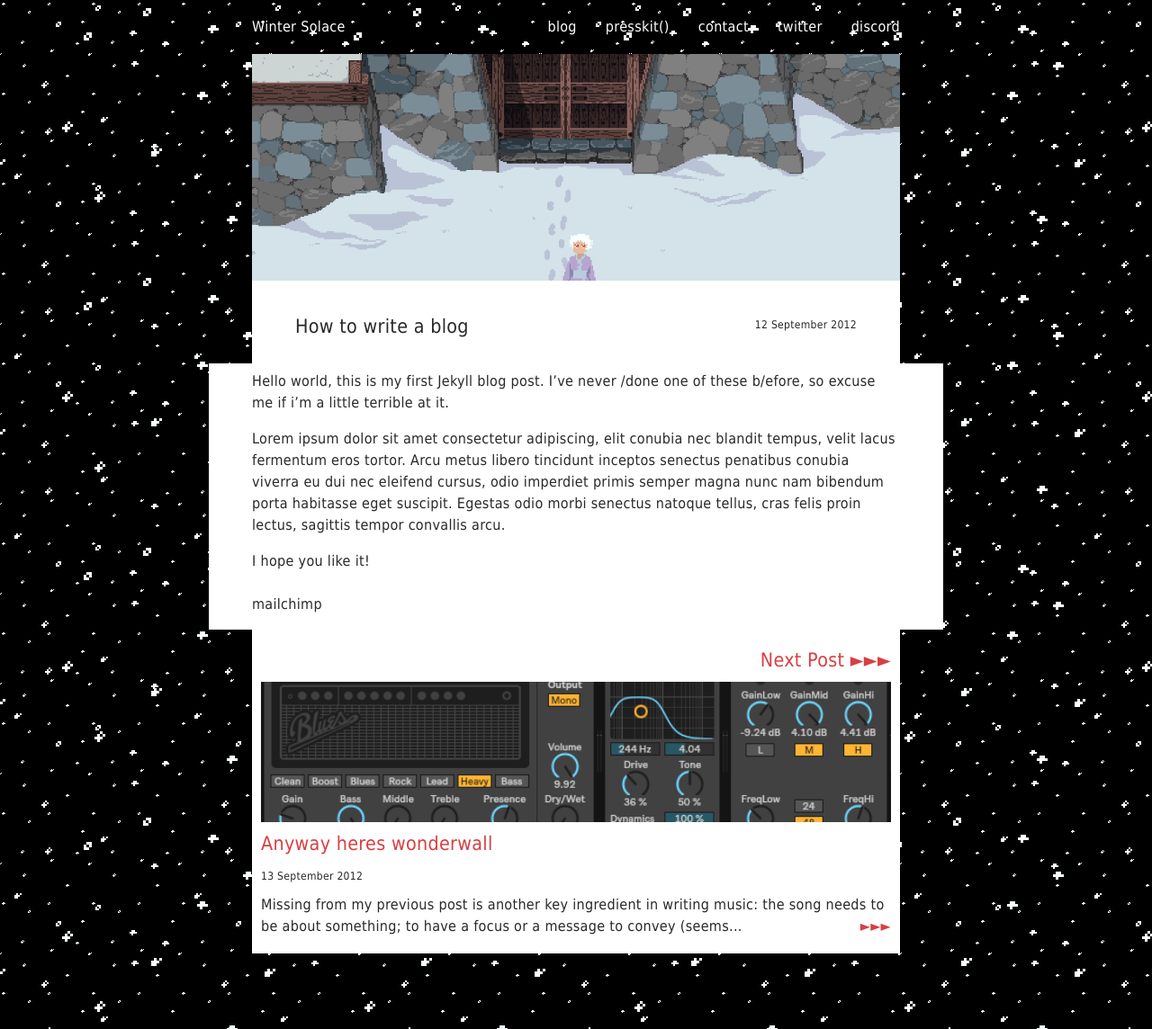
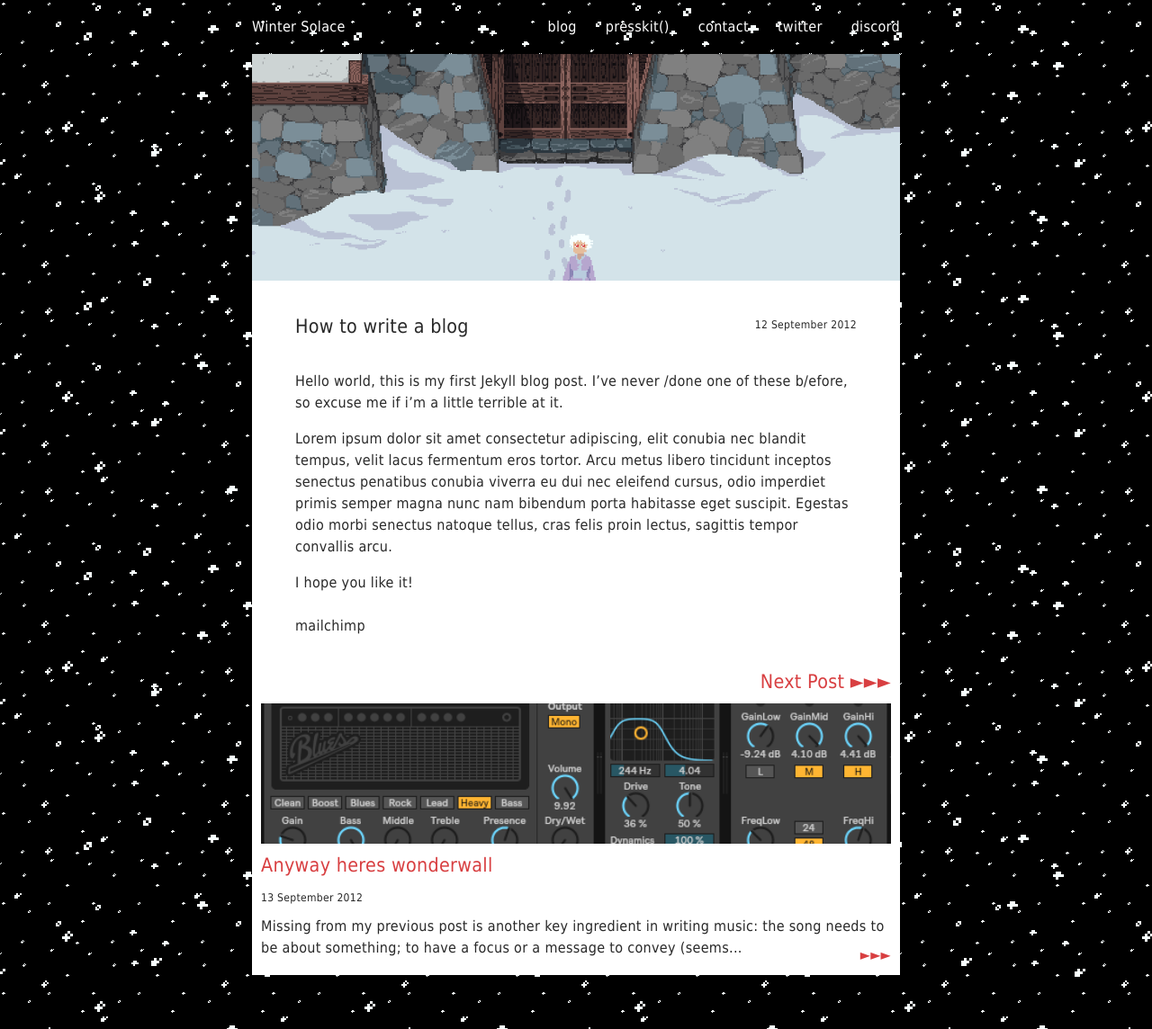
Before and after one commit to BaronBlackmore/Wintercast, a Jekyll site: the page built from _posts/2012-09-12-how-to-write-a-blog.md, in a window 1280 px wide. Shown: the whole page at 90% size. Built offline with Jekyll 4.4.1, drawn with Linux system fonts in a browser that asks for light colours.

Commit message:
fix this mess

```diff
--- a/_layouts/post.html
+++ b/_layouts/post.html
@@ -18,7 +18,9 @@
 
 
 <div class="subscription-box center-col flex-all">
-	mailchimp
+	<div class="sub-inner">
+		mailchimp
+	</div>
 </div>
 
 <div class="neighbour-posts center-col flex-all">
--- a/css/main.css
+++ b/css/main.css
@@ -189,7 +189,11 @@
 }
 
 .post-text{
-	padding: 0 3em;
+	/*padding: 0 3em;*/
+}
+
+.post-text p{
+	padding:0.5em 3em;
 }
 
 .post-title small{
@@ -244,7 +248,7 @@
 .triangle-link{
 	position: absolute;
 	background-color: white;
-	bottom: 8px;
+	bottom: 0px;
 	right:0;
 }
 
@@ -333,12 +337,16 @@
 }
 
 .subscription-box{
+}
+
+.sub-inner{
 	padding: 1em 3em;
 }
 
 .neighbour-posts{
 	display: flex;
 	justify-content: space-between;
+	flex-direction: row;
 }
 
 .neighbour-posts .image-preview{
@@ -394,6 +402,10 @@
 		padding: 1em 0 0.5em 0;
 	}
 
+	.neighbour-posts{
+		flex-direction: column;
+	}
+
 	.subscription-box{
 		padding: 1em;
 	}
```
